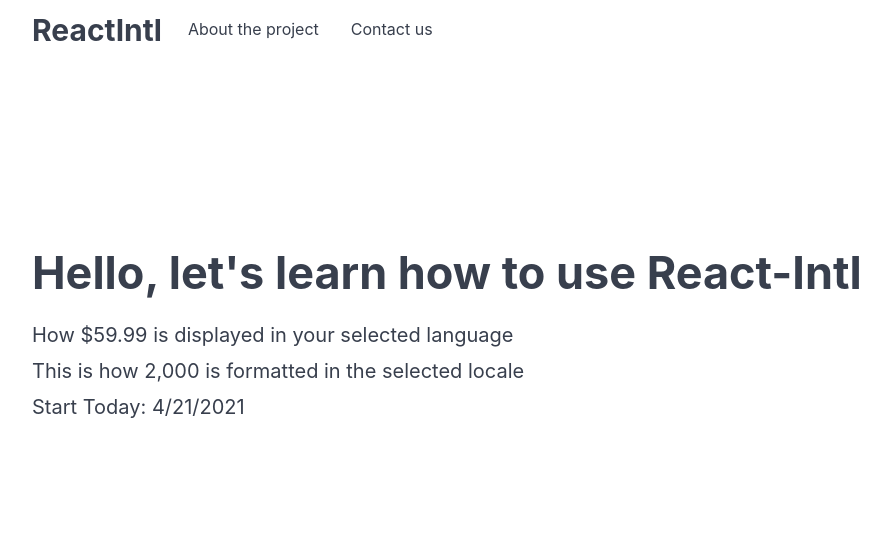
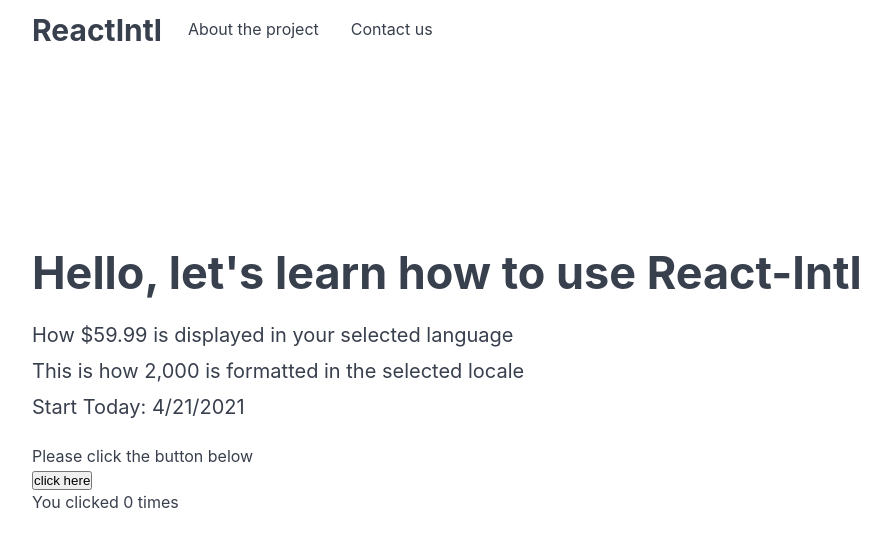
Before and after one commit to saurabh-shete/tryouts, a React (Create React App) app: page / in a window 1280 px wide. Shown: the top 546 px of the page, without its empty margins (37-927 px from the left). Built offline with nearby package versions, Linux system fonts and the light colour scheme.

Commit message:
content updated

```diff
--- a/src/components/Footer.js
+++ b/src/components/Footer.js
@@ -1,5 +1,19 @@
+import { useState } from "react";
+
 const Footer = () => {
-  return <div className="container mt">{/* Footer content here */}</div>;
+  const [count, setCount] = useState(0);
+  const onChange = () => {
+    setCount((prevState) => prevState + 1);
+  };
+
+  return (
+    <div className="container mt">
+      {/* Footer content here */}
+      <p>Please click the button below</p>
+      <button onClick={onChange}>click here</button>
+      <p>You clicked {count} times</p>
+    </div>
+  );
 };
 
 export default Footer;
--- a/src/components/Header.js
+++ b/src/components/Header.js
@@ -18,9 +18,7 @@
           <ul>
             {menu.map(({ title, path }) => (
               <li key={title}>
-                <a target="_blank" rel="noreferrer" href={path}>
-                  {title}
-                </a>
+                <a href={path}>{title}</a>
               </li>
             ))}
           </ul>
```
